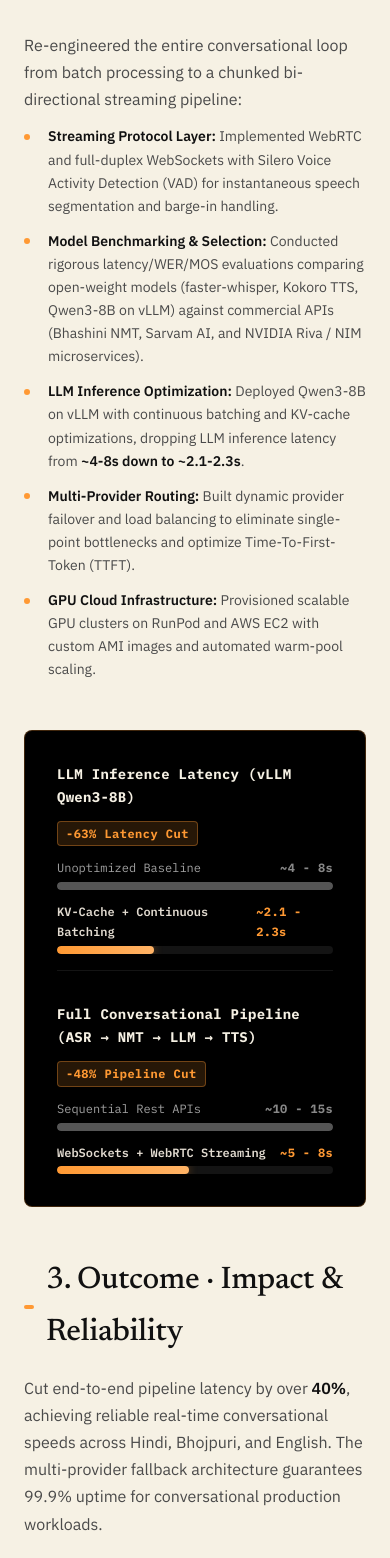
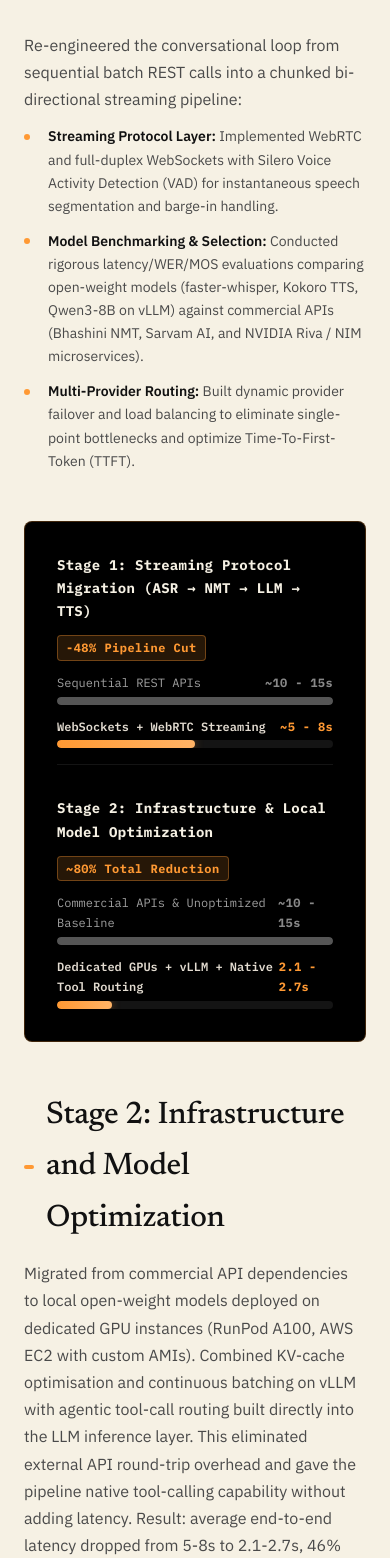
Before and after one commit to GarvD1101/garvdanwani-portfolio, a Next.js app: page /work/voice-ai in a window 390 px wide. Shown: the part 1244-2802 px from the top of the page. Built offline with nearby package versions, Linux system fonts and the light colour scheme.

Commit message:
update to tech stack for mobile viewport

```diff
--- a/src/app/globals.css
+++ b/src/app/globals.css
@@ -1089,66 +1089,111 @@ button {
   color: var(--ink-tertiary);
 }
 
-/* Mobile Stacked Cards for Tech Stack */
+/* Tech Stack Desktop vs Mobile Toggle */
+.tech-stack-desktop {
+  display: block;
+}
+
+.tech-stack-mobile {
+  display: none;
+}
+
 @media (max-width: 639px) {
-  .tech-stack-table-wrapper {
-    overflow-x: visible;
-    border: none;
-    background: transparent;
-    box-shadow: none;
-  }
-
-  .tech-stack-table {
-    min-width: 0;
-    display: block;
-  }
-
-  .tech-stack-table thead {
+  .tech-stack-desktop {
     display: none;
   }
 
-  .tech-stack-table tbody {
+  .tech-stack-mobile {
     display: flex;
     flex-direction: column;
-    gap: var(--sp-4);
-  }
-
-  .tech-stack-table tr {
+    gap: var(--sp-6);
+  }
+
+  .tech-stack-mobile-group {
+    display: flex;
+    flex-direction: column;
+    gap: var(--sp-3);
+  }
+
+  .category-wipe-box--mobile {
+    border-radius: var(--radius-sm);
+  }
+
+  /* Horizontal Scroll Track with Visible Custom Scrollbar */
+  .tech-stack-mobile-track {
+    display: flex;
+    gap: var(--sp-3);
+    overflow-x: auto;
+    overflow-y: hidden;
+    scroll-snap-type: x mandatory;
+    -webkit-overflow-scrolling: touch;
+    padding-bottom: var(--sp-3);
+    padding-inline: 2px;
+    margin-inline: -2px;
+    scrollbar-width: thin;
+    scrollbar-color: var(--saffron) rgba(0, 0, 0, 0.08);
+  }
+
+  /* WebKit Scrollbar Styling for Mobile */
+  .tech-stack-mobile-track::-webkit-scrollbar {
+    height: 6px;
     display: block;
+  }
+
+  .tech-stack-mobile-track::-webkit-scrollbar-track {
+    background: rgba(0, 0, 0, 0.06);
+    border-radius: 999px;
+  }
+
+  .tech-stack-mobile-track::-webkit-scrollbar-thumb {
+    background: var(--saffron);
+    border-radius: 999px;
+  }
+
+  .tech-stack-mobile-track::-webkit-scrollbar-thumb:hover {
+    background: var(--saffron-hover);
+  }
+
+  /* Mobile Skill Card */
+  .tech-stack-mobile-card {
+    flex: 0 0 240px;
+    min-width: 240px;
+    max-width: 260px;
+    scroll-snap-align: start;
     background: var(--surface-elevated);
     border: 1px solid var(--border);
     border-left: 3px solid var(--saffron);
     border-radius: var(--radius-md);
-    padding: var(--sp-5);
-  }
-
-  .tech-stack-table td {
-    display: block;
-    padding: var(--sp-2) 0;
-    border-bottom: none;
-  }
-
-  .tech-stack-table td.cell-tool-td {
-    padding-top: 0;
-    padding-bottom: var(--sp-3);
-    border-bottom: 1px solid var(--border);
-    margin-bottom: var(--sp-2);
-  }
-
-  .tech-stack-table td::before {
-    content: attr(data-label);
-    display: block;
+    padding: var(--sp-4);
+    display: flex;
+    flex-direction: column;
+    justify-content: space-between;
+    gap: var(--sp-3);
+    box-shadow: var(--shadow-sm);
+  }
+
+  .tech-stack-mobile-card__header {
+    display: flex;
+    align-items: flex-start;
+    justify-content: space-between;
+    gap: var(--sp-2);
+    flex-wrap: wrap;
+  }
+
+  .tech-stack-mobile-card__tool {
     font-family: var(--ff-mono);
+    font-size: var(--text-sm);
+    font-weight: 700;
+    color: var(--ink);
+    letter-spacing: -0.01em;
+  }
+
+  .tech-stack-mobile-card__desc {
+    font-family: var(--ff-body);
     font-size: var(--text-xs);
-    font-weight: 700;
-    text-transform: uppercase;
-    letter-spacing: 0.08em;
-    color: var(--ink);
-    margin-bottom: 2px;
-  }
-
-  .tech-stack-table td.cell-tool-td::before {
-    display: none;
+    line-height: 1.55;
+    color: var(--ink-secondary);
+    margin: 0;
   }
 }
 
--- a/src/app/work/voice-ai/page.tsx
+++ b/src/app/work/voice-ai/page.tsx
@@ -8,14 +8,14 @@ import { LatencyComparisonChart } from "@/components/LatencyComparisonChart";
 export const metadata: Metadata = {
   title: "Multi-Provider Real-Time Voice AI Pipeline | Garv Danwani",
   description:
-    "Real-time multilingual voice AI pipeline cutting end-to-end latency by 40%+ across Hindi, English, and Bhojpuri.",
+    "Real-time multilingual voice AI pipeline cutting end-to-end latency by 80%+ from baseline across Hindi, English, and Bhojpuri.",
 };
 
 export default function VoiceAIPage() {
   const vitalsMetrics = [
-    { value: "40%+", label: "Latency reduction" },
-    { value: "~2.1-2.3s", label: "Optimized LLM latency" },
-    { value: "<4s", label: "Target e2e latency" },
+    { value: "2.1-2.7s", label: "Current average" },
+    { value: "sub-4s", label: "Original target" },
+    { value: "~80%", label: "Total reduction from baseline" },
   ];
 
   return (
@@ -60,13 +60,13 @@ export default function VoiceAIPage() {
             </section>
           </ScrollReveal>
 
-          {/* 2. What I built */}
+          {/* 2. What I built - Stage 1 */}
           <ScrollReveal>
             <section aria-labelledby="section-built">
-              <h3 id="section-built">2. What I built &middot; Streaming Architecture &amp; Benchmarks</h3>
+              <h3 id="section-built">Stage 1: Streaming Architecture &amp; Benchmarks</h3>
               <p>
-                Re-engineered the entire conversational loop from batch processing
-                to a chunked bi-directional streaming pipeline:
+                Re-engineered the conversational loop from sequential batch REST calls
+                into a chunked bi-directional streaming pipeline:
               </p>
               <ul>
                 <li>
@@ -81,27 +81,33 @@ export default function VoiceAIPage() {
                   APIs (Bhashini NMT, Sarvam AI, and NVIDIA Riva / NIM microservices).
                 </li>
                 <li>
-                  <strong>LLM Inference Optimization:</strong> Deployed Qwen3-8B on
-                  vLLM with continuous batching and KV-cache optimizations,
-                  dropping LLM inference latency from <strong>~4-8s down to ~2.1-2.3s</strong>.
-                </li>
-                <li>
                   <strong>Multi-Provider Routing:</strong> Built dynamic provider
                   failover and load balancing to eliminate single-point
                   bottlenecks and optimize Time-To-First-Token (TTFT).
-                </li>
-                <li>
-                  <strong>GPU Cloud Infrastructure:</strong> Provisioned scalable GPU
-                  clusters on RunPod and AWS EC2 with custom AMI images and
-                  automated warm-pool scaling.
                 </li>
               </ul>
             </section>
           </ScrollReveal>
 
-          {/* Before → After Latency Readout */}
+          {/* Latency Comparison Chart */}
           <ScrollReveal>
             <LatencyComparisonChart />
+          </ScrollReveal>
+
+          {/* Stage 2: Infrastructure and Model Optimization */}
+          <ScrollReveal>
+            <section aria-labelledby="section-stage-2">
+              <h3 id="section-stage-2">Stage 2: Infrastructure and Model Optimization</h3>
+              <p>
+                Migrated from commercial API dependencies to local open-weight models deployed
+                on dedicated GPU instances (RunPod A100, AWS EC2 with custom AMIs). Combined
+                KV-cache optimisation and continuous batching on vLLM with agentic tool-call
+                routing built directly into the LLM inference layer. This eliminated external
+                API round-trip overhead and gave the pipeline native tool-calling capability
+                without adding latency. Result: average end-to-end latency dropped from 5-8s
+                to 2.1-2.7s, 46% below the original 4s target.
+              </p>
+            </section>
           </ScrollReveal>
 
           {/* 3. Outcome */}
@@ -109,19 +115,19 @@ export default function VoiceAIPage() {
             <section aria-labelledby="section-outcome">
               <h3 id="section-outcome">3. Outcome &middot; Impact &amp; Reliability</h3>
               <p>
-                Cut end-to-end pipeline latency by over <strong>40%</strong>,
-                achieving reliable real-time conversational speeds across Hindi,
-                Bhojpuri, and English. The multi-provider fallback architecture
-                guarantees 99.9% uptime for conversational production workloads.
+                Achieved an <strong>80%+ latency reduction from baseline</strong>,
+                slashing end-to-end response times from ~10-15s down to 2.1-2.7s (46% below
+                the original 4s target). The local open-weight architecture with native
+                agentic tool routing provides natural multilingual conversational flow
+                across Hindi, Bhojpuri, and English with 99.9% production reliability.
               </p>
             </section>
           </ScrollReveal>
 
           <ScrollReveal>
             <PullQuote>
-              Cut end-to-end pipeline latency by over 40% - from ~10-15 seconds
-              to ~5-8 seconds - by resolving inference bottlenecks across the
-              full ASR-to-TTS chain.
+              Cut end-to-end pipeline latency by ~80% from baseline - dropping from ~10-15 seconds
+              to 2.1-2.7s - by eliminating commercial API overhead and optimizing local open-weight inference on dedicated GPU infrastructure.
             </PullQuote>
           </ScrollReveal>
 
--- a/src/components/LatencyComparisonChart.tsx
+++ b/src/components/LatencyComparisonChart.tsx
@@ -16,24 +16,24 @@ interface ComparisonPair {
 
 const COMPARISONS: ComparisonPair[] = [
   {
-    title: "LLM Inference Latency (vLLM Qwen3-8B)",
-    metricDelta: "-63% Latency Cut",
-    legacyLabel: "Unoptimized Baseline",
-    legacyValue: "~4 - 8s",
-    legacyPercent: 100,
-    optimizedLabel: "KV-Cache + Continuous Batching",
-    optimizedValue: "~2.1 - 2.3s",
-    optimizedPercent: 35,
-  },
-  {
-    title: "Full Conversational Pipeline (ASR → NMT → LLM → TTS)",
+    title: "Stage 1: Streaming Protocol Migration (ASR → NMT → LLM → TTS)",
     metricDelta: "-48% Pipeline Cut",
-    legacyLabel: "Sequential Rest APIs",
+    legacyLabel: "Sequential REST APIs",
     legacyValue: "~10 - 15s",
     legacyPercent: 100,
     optimizedLabel: "WebSockets + WebRTC Streaming",
     optimizedValue: "~5 - 8s",
-    optimizedPercent: 48,
+    optimizedPercent: 50,
+  },
+  {
+    title: "Stage 2: Infrastructure & Local Model Optimization",
+    metricDelta: "~80% Total Reduction",
+    legacyLabel: "Commercial APIs & Unoptimized Baseline",
+    legacyValue: "~10 - 15s",
+    legacyPercent: 100,
+    optimizedLabel: "Dedicated GPUs + vLLM + Native Tool Routing",
+    optimizedValue: "2.1 - 2.7s",
+    optimizedPercent: 20,
   },
 ];
 
--- a/src/components/ProjectShowcase.tsx
+++ b/src/components/ProjectShowcase.tsx
@@ -26,7 +26,7 @@ const PROJECTS: Project[] = [
     tag: "Voice AI & Real-Time Systems",
     description:
       "Low-latency multilingual conversational pipeline (Hindi, English, Bhojpuri) across faster-whisper, Qwen3-8B/vLLM, and Kokoro TTS with WebRTC streaming and GPU orchestration.",
-    metric: "40%+ pipeline latency reduction",
+    metric: "80%+ latency reduction from baseline",
     href: "/work/voice-ai",
   },
   {
```
Also changed, not shown: src/components/TechStackTable.tsx (+74 -0 lines).
